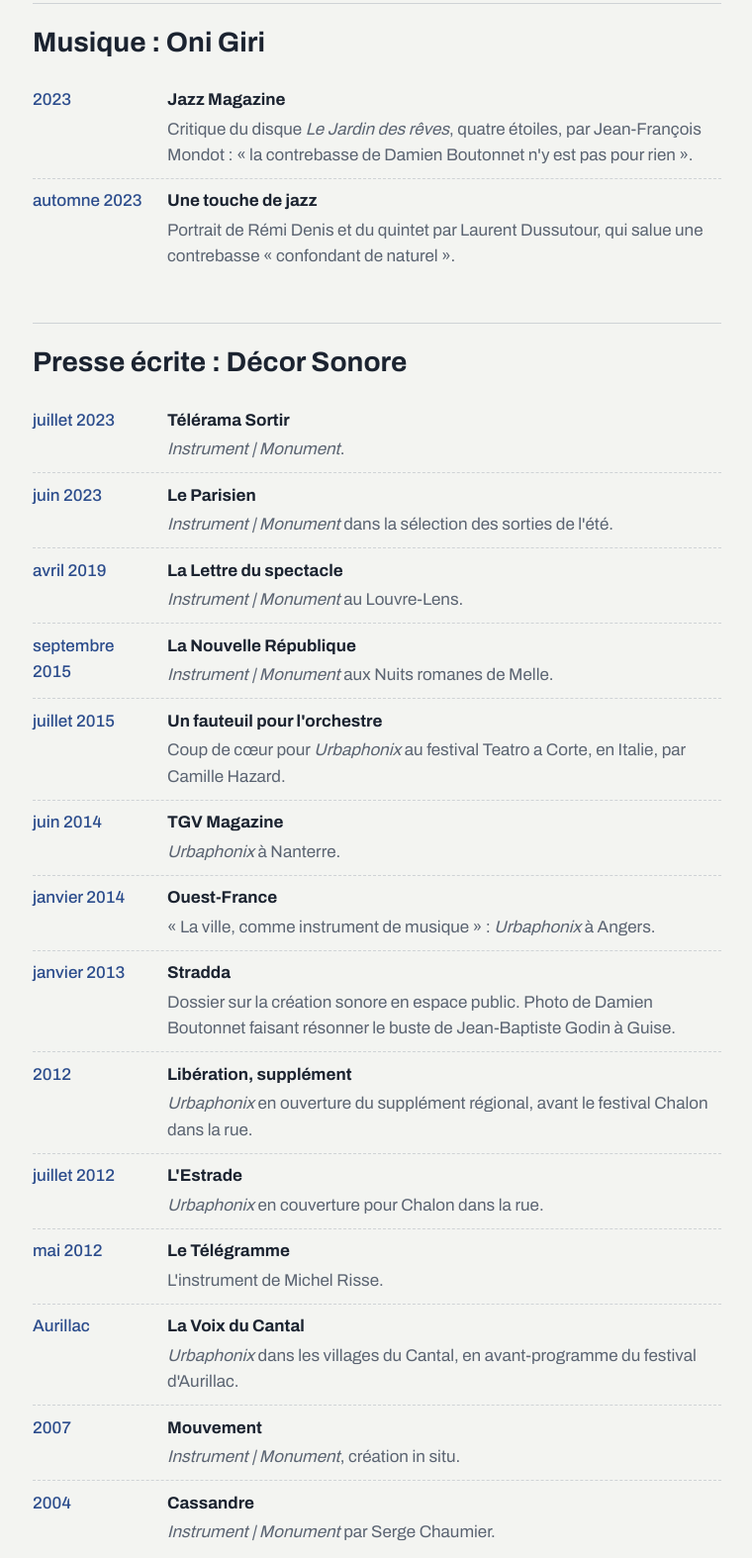
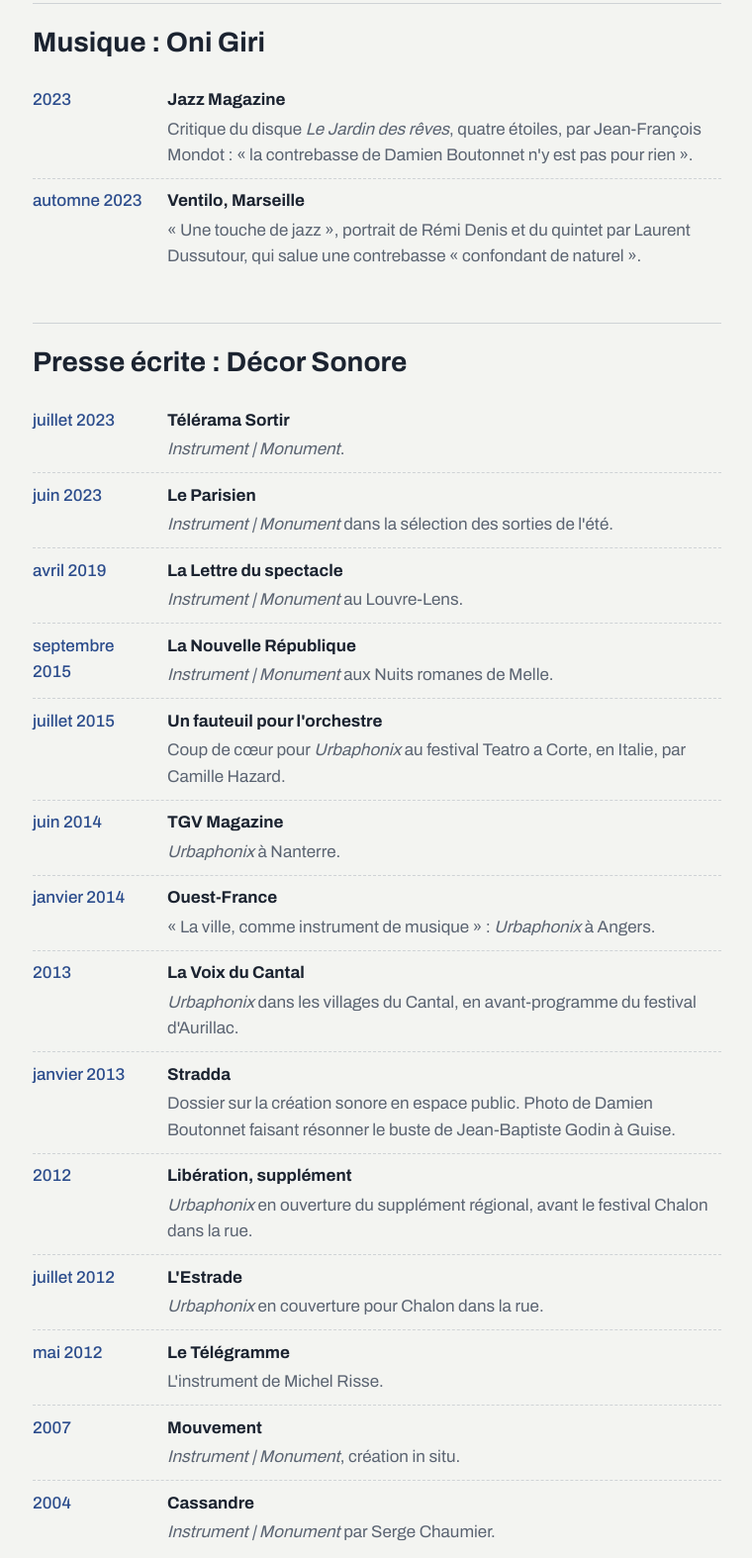
Before and after one commit to damboutonnet-sys/damienboutonnet, a plain HTML site: page presse.html in a window 1280 px wide. Shown: the part 310-1884 px from the top of the page at 99% size, without its empty margins (259-1019 px from the left). Drawn offline with Linux system fonts and the light colour scheme.

Commit message:
Revue de presse : précisions
Co-Authored-By: Claude Opus 5.5 <noreply@anthropic.com>
Claude-Session: https://claude.ai/code/session_01KkxsqQZaxfDMYjhbc1fMEW

```diff
--- a/presse.html
+++ b/presse.html
@@ -30,7 +30,7 @@
   <h2 id="musique">Musique : Oni Giri</h2>
   <ul class="timeline">
     <li><span class="when">2023</span><div class="what"><strong>Jazz Magazine</strong><p>Critique du disque <em>Le Jardin des rêves</em>, quatre étoiles, par Jean-François Mondot : « la contrebasse de Damien Boutonnet n'y est pas pour rien ».</p></div></li>
-    <li><span class="when">automne 2023</span><div class="what"><strong>Une touche de jazz</strong><p>Portrait de Rémi Denis et du quintet par Laurent Dussutour, qui salue une contrebasse « confondant de naturel ».</p></div></li>
+    <li><span class="when">automne 2023</span><div class="what"><strong>Ventilo, Marseille</strong><p>« Une touche de jazz », portrait de Rémi Denis et du quintet par Laurent Dussutour, qui salue une contrebasse « confondant de naturel ».</p></div></li>
   </ul>
 </section>
 
@@ -44,11 +44,11 @@
     <li><span class="when">juillet 2015</span><div class="what"><strong>Un fauteuil pour l'orchestre</strong><p>Coup de cœur pour <em>Urbaphonix</em> au festival Teatro a Corte, en Italie, par Camille Hazard.</p></div></li>
     <li><span class="when">juin 2014</span><div class="what"><strong>TGV Magazine</strong><p><em>Urbaphonix</em> à Nanterre.</p></div></li>
     <li><span class="when">janvier 2014</span><div class="what"><strong>Ouest-France</strong><p>« La ville, comme instrument de musique » : <em>Urbaphonix</em> à Angers.</p></div></li>
+    <li><span class="when">2013</span><div class="what"><strong>La Voix du Cantal</strong><p><em>Urbaphonix</em> dans les villages du Cantal, en avant-programme du festival d'Aurillac.</p></div></li>
     <li><span class="when">janvier 2013</span><div class="what"><strong>Stradda</strong><p>Dossier sur la création sonore en espace public. Photo de Damien Boutonnet faisant résonner le buste de Jean-Baptiste Godin à Guise.</p></div></li>
     <li><span class="when">2012</span><div class="what"><strong>Libération, supplément</strong><p><em>Urbaphonix</em> en ouverture du supplément régional, avant le festival Chalon dans la rue.</p></div></li>
     <li><span class="when">juillet 2012</span><div class="what"><strong>L'Estrade</strong><p><em>Urbaphonix</em> en couverture pour Chalon dans la rue.</p></div></li>
     <li><span class="when">mai 2012</span><div class="what"><strong>Le Télégramme</strong><p>L'instrument de Michel Risse.</p></div></li>
-    <li><span class="when">Aurillac</span><div class="what"><strong>La Voix du Cantal</strong><p><em>Urbaphonix</em> dans les villages du Cantal, en avant-programme du festival d'Aurillac.</p></div></li>
     <li><span class="when">2007</span><div class="what"><strong>Mouvement</strong><p><em>Instrument | Monument</em>, création in situ.</p></div></li>
     <li><span class="when">2004</span><div class="what"><strong>Cassandre</strong><p><em>Instrument | Monument</em> par Serge Chaumier.</p></div></li>
   </ul>
```
